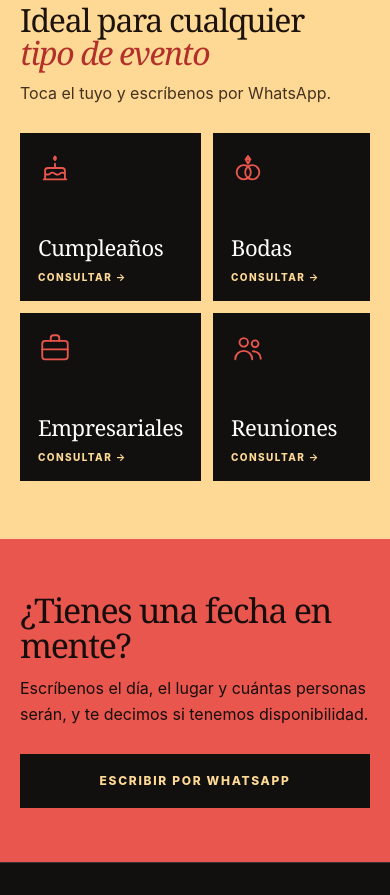
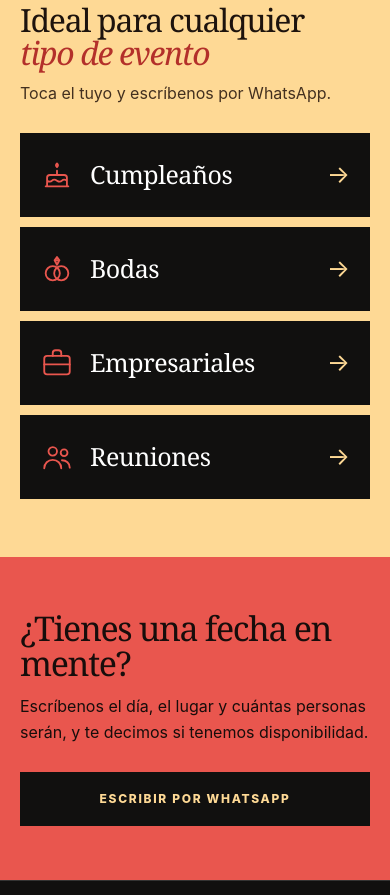
Before and after one commit to netstature-commits/linguine-demostracion, a plain HTML site: page index.html in a window 390 px wide. Shown: the part 4770-5665 px from the top of the page. Drawn offline with Linux system fonts and the light colour scheme; a web font is replaced by a local one.

Commit message:
Update index.html

```diff
--- a/index.html
+++ b/index.html
@@ -1266,11 +1266,15 @@ button.secondary-btn:after{
  .note-i{width:26px;height:26px;font-size:14px}
  .v3-events .v3-wrap{padding-top:56px;padding-bottom:58px}
  .v3-ev-head{margin-bottom:26px}
- .v3-ev-grid{gap:12px}
- .v3-ev{min-height:168px;padding:18px}
- .v3-ev svg{width:34px;height:34px}
- .v3-ev .n{font-size:22px}
- .v3-ev .go{font-size:10px}
+ .v3-ev-grid{grid-template-columns:1fr;gap:10px}
+ .v3-ev{flex-direction:row;align-items:center;gap:16px;min-height:84px;padding:16px 20px}
+ .v3-ev svg{width:34px;height:34px;margin:0;flex:none}
+ .v3-ev .n{flex:1;min-width:0;font-size:25px;overflow-wrap:anywhere}
+ .v3-ev .go{font-size:0;line-height:1}
+ .v3-ev .go b{font-size:24px;font-weight:400}
+ .v3-ev:hover,.v3-ev:focus-visible{transform:none}
+ .v3-ev:active{background:var(--red);color:#170d0b}
+ .v3-ev:active .n,.v3-ev:active .go{color:#170d0b}
 }
 </style>
 </head>
```
